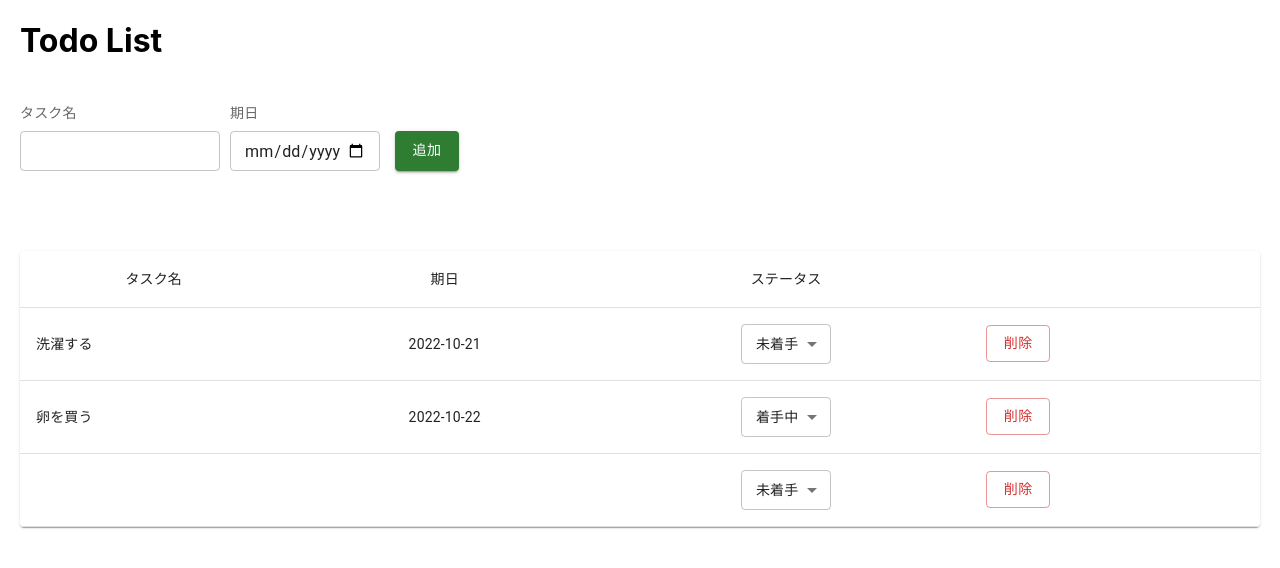
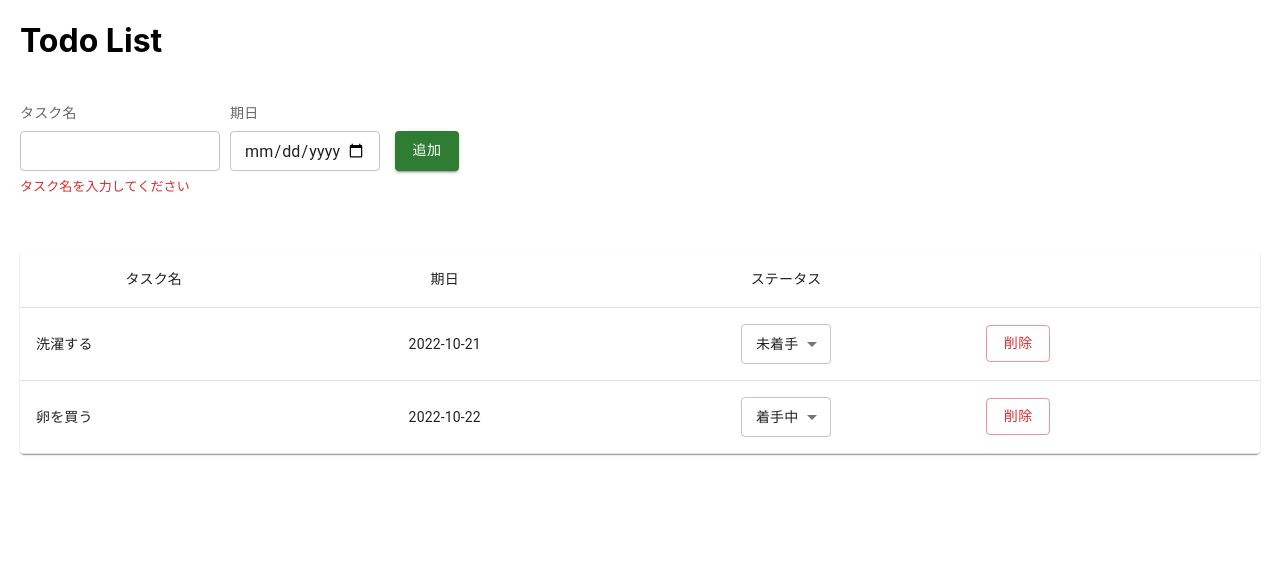
Before and after one commit to tominagamaya/todo-react-app, a React (Create React App) app: page /todolist in a window 1280 px wide. Both pictures are taken after a click on the button "追加". Shown: the top 568 px of the page. Built offline with nearby package versions, Linux system fonts and the light colour scheme.

Commit message:
add validation check

```diff
--- a/package.json
+++ b/package.json
@@ -5,12 +5,16 @@
   "dependencies": {
     "@emotion/react": "^11.10.4",
     "@emotion/styled": "^11.10.4",
+    "@mui/icons-material": "^5.10.9",
     "@mui/material": "^5.10.10",
+    "@mui/x-date-pickers": "^5.0.5",
     "@testing-library/jest-dom": "^5.16.5",
     "@testing-library/react": "^13.4.0",
     "@testing-library/user-event": "^13.5.0",
     "react": "^18.2.0",
     "react-dom": "^18.2.0",
+    "react-hook-form": "^7.38.0",
+    "react-hook-form-mui": "^5.7.2",
     "react-router-dom": "^6.4.2",
     "react-scripts": "5.0.1",
     "web-vitals": "^2.1.4"
--- a/src/components/TodoList.jsx
+++ b/src/components/TodoList.jsx
@@ -7,6 +7,7 @@ import Select from '@mui/material/Select';
 import '../App.css';
 
 const TodoList = () => {
+  const [error, setError] = useState("");
   const [tasks, setTask] = useState([]);
   const inputTaskRef = useRef("");
   const inputDateRef = useRef("");
@@ -30,6 +31,11 @@ const TodoList = () => {
   }
 
   const addTask = () => {
+    if (inputTaskRef.current.value.trim().length === 0) {
+      setError("タスク名を入力してください")
+      return
+    }
+    setError("");
     setTask([...tasks,
       {id: tasks.length + 1,
         title: inputTaskRef.current.value,
@@ -43,8 +49,6 @@ const TodoList = () => {
     setTask(updateTasks);
   }
 
-  //todo: 入力エラーチェック処理を追加
-
   return (
     <div className="todo">
       <h1>Todo List</h1>
@@ -56,8 +60,9 @@ const TodoList = () => {
             id="todo" size="small"
             stype="text"
             variant="outlined"
-            sx={{ height: 20, marginTop: 1 }}
+            sx={{ height: 20, marginTop: 1, marginBottom: 3 }}
           />
+          {error && <FormLabel color="error" error={true} sx={{ fontSize: 13 }}>{error}</FormLabel>}
         </div>
         <div className="todo-input-date">
           <FormLabel sx={{ fontSize: 14 }}>期日</FormLabel>
```
Also changed, not shown: 2 other files (tests, documents, lock files or other folders).
